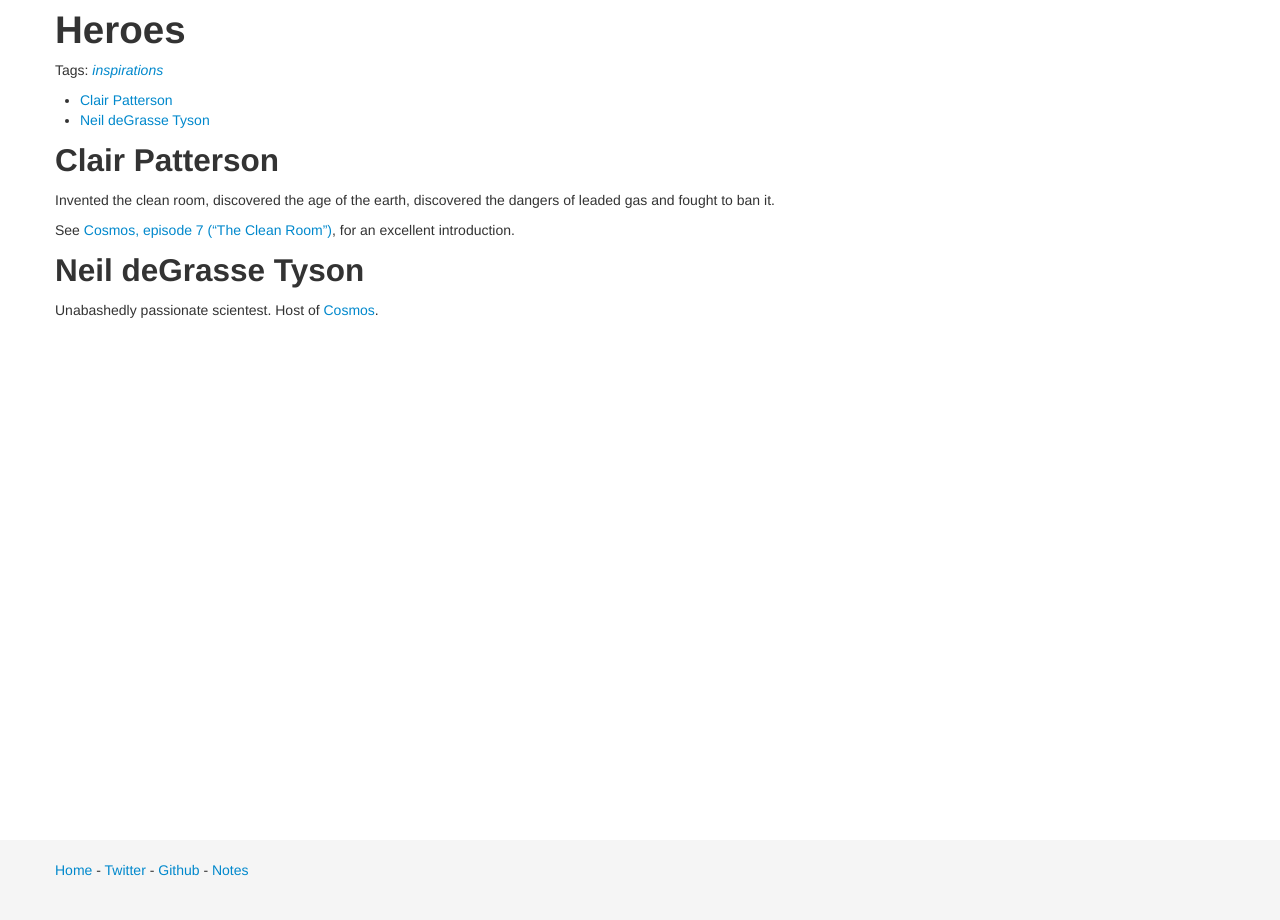
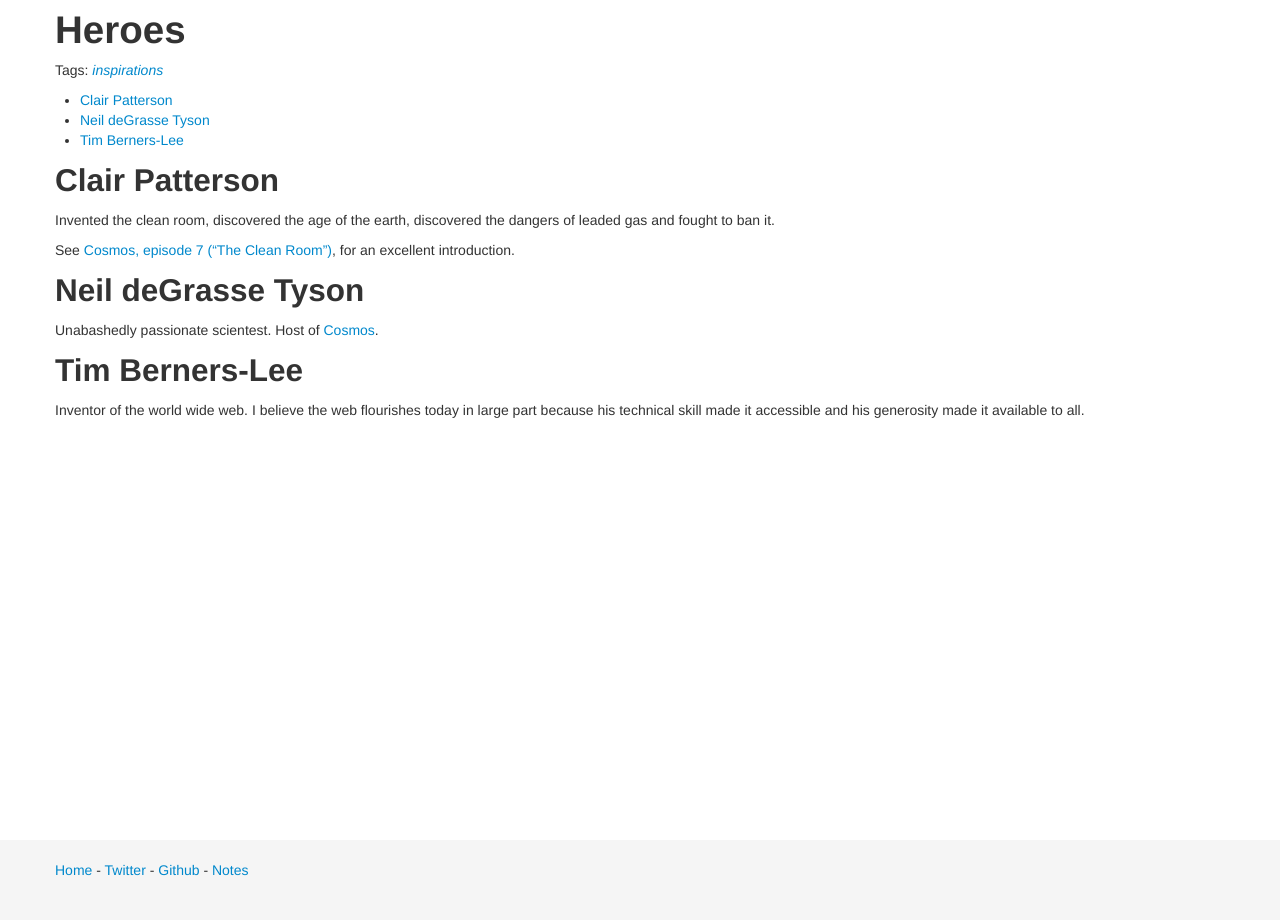
Before and after one commit to erikeldridge/erikeldridge.github.com, a Jekyll site: the page built from _posts/2014-09-28-heroes.md, in a window 1280 px wide. Built offline with Jekyll 4.4.1, drawn with Linux system fonts in a browser that asks for light colours; comment, search, counter and statistics services are not loaded.

Commit message:
add tim berners-lee to my list of heroes

```diff
--- a/_posts/2014-09-28-heroes.md
+++ b/_posts/2014-09-28-heroes.md
@@ -18,3 +18,10 @@ See [Cosmos, episode 7 ("The Clean Room")](https://en.wikipedia.org/wiki/The_Cle
 ## Neil deGrasse Tyson
 
 Unabashedly passionate scientest. Host of [Cosmos](https://en.wikipedia.org/wiki/Cosmos:_A_Spacetime_Odyssey).
+
+
+## Tim Berners-Lee
+
+Inventor of the world wide web. I believe the web flourishes today in large part
+because his technical skill made it accessible and his generosity made it
+available to all.
```
